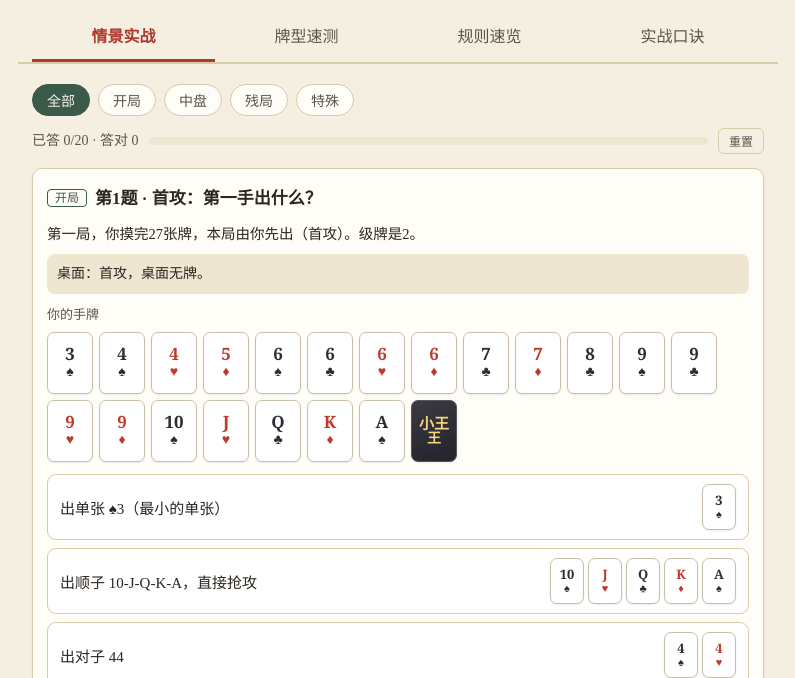
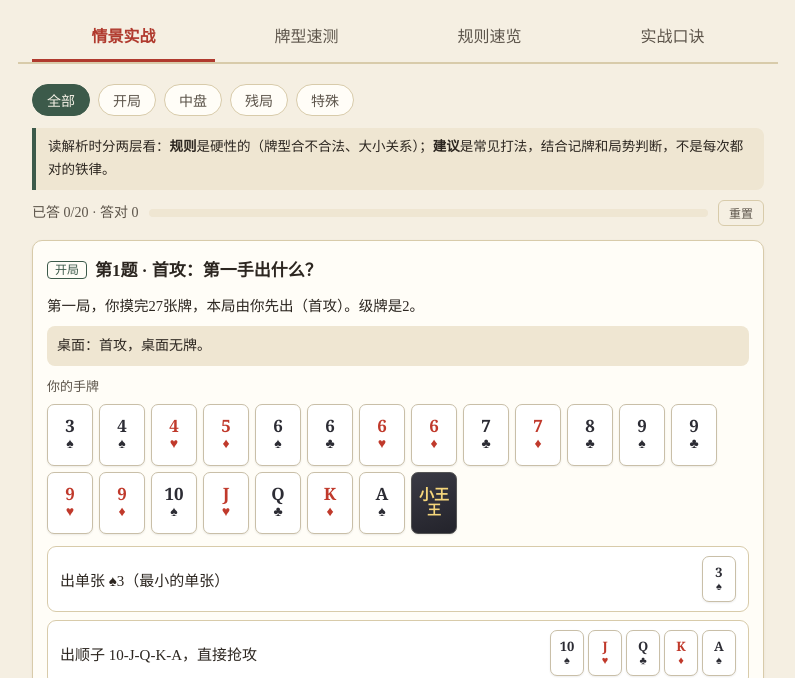
Before and after one commit to RunyaoZhang/guandan-school, a plain HTML site: page index.html in a window 1280 px wide. Shown: the part 122-800 px from the top of the page, without its empty margins (242-1037 px from the left). Drawn offline with Linux system fonts and the light colour scheme.

Commit message:
修2个硬错误+规则/建议分层：速测第8题改四张炸弹并写清逢人配代作、情景题11改合法领出局面、口诀去绝对化、加解析图例

```diff
--- a/index.html
+++ b/index.html
@@ -42,6 +42,7 @@ nav.tabs button.on{color:var(--red); border-bottom-color:var(--red); font-weight
   padding:1px 7px; margin-right:8px; vertical-align:2px; font-weight:400;}
 .scn .bg{font-size:14.5px; color:var(--ink); margin:8px 0;}
 .scn .table-line{font-size:14px; background:var(--paper2); border-radius:8px; padding:8px 10px; margin:8px 0;}
+.legend{font-size:13.5px; color:var(--ink); background:var(--paper2); border-left:4px solid var(--green); border-radius:0 8px 8px 0; padding:8px 12px; margin:10px 0;}
 .scn .table-line b{color:var(--red);}
 .hand-label{font-size:13px; color:var(--ink-soft); margin:10px 0 6px;}
 .hand{display:flex; flex-wrap:wrap; gap:6px;}
@@ -108,6 +109,7 @@ nav.tabs button.on{color:var(--red); border-bottom-color:var(--red); font-weight
 </nav>
 <section class="panel on" id="p-scn">
   <div class="chips" id="catChips"></div>
+  <div class="legend">读解析时分两层看：<b>规则</b>是硬性的（牌型合不合法、大小关系）；<b>建议</b>是常见打法，结合记牌和局势判断，不是每次都对的铁律。</div>
   <div class="progress">
     <span id="progText">已答 0/20</span>
     <div class="bar"><i id="progBar"></i></div>
@@ -197,7 +199,7 @@ var SCENARIOS = [
   {label:"先出单张 ♣3", play:["♣3"]},
   {label:"先出大王抢牌权", play:["大王"]}],
  answer:1,
- why:"出牌铁律「有打有收」：打出去的牌型，手里必须有更大的牌能收回来，否则等于白送牌权。5-9 这个顺子你收不回来，先出了就是帮别人送出牌权。正确打法是先出小单张探路，把顺子留着——等对手出了小顺子，你再压上去，这叫「等对方自投罗网」。",
+ why:"出牌原则「有打有收」：打出去的牌型，手里最好有更大的牌能收回来，否则等于白送牌权。5-9 这个顺子你收不回来，先出了就是帮别人送出牌权。正确打法是先出小单张探路，把顺子留着——等对手出了小顺子，你再压上去，这叫「等对方自投罗网」。",
  tip:"有打有收"},
 {id:5, cat:"中盘", title:"队友的对J，压不压？",
  bg:"你的对家（队友）出了一对J，上家对手没要，下家对手也没要，轮到你。你手里有对Q、对K。",
@@ -209,7 +211,7 @@ var SCENARIOS = [
   {label:"出对K压上去", play:["♣K","♦K"]},
   {label:"过，让队友继续出", play:[]}],
  answer:2,
- why:"队友出的牌，只要对手不要，你就坚决不压——这是掼蛋配合的第一条铁律。压队友的牌等于帮对手省大牌、断队友的节奏。你的对Q、对K要留着去压对手的对子，这才叫配合。记住：顺牌不挡对家路。",
+ why:"队友出的牌，只要对手不要，你一般就不压——这是掼蛋配合的一条重要原则。压队友的牌等于帮对手省大牌、断队友的节奏。你的对Q、对K要留着去压对手的对子，这才叫配合。记住：顺牌不挡对家路。",
  tip:"不压队友的牌"},
 {id:6, cat:"中盘", title:"对手连出三手顺子，炸不炸？",
  bg:"对手A已经连续出了三手顺子（5-9、6-10、7-J），你和队友都要不起。A 已经报牌剩 8 张，眼看就要跑完了。你手里有四个9的炸弹。",
@@ -265,18 +267,17 @@ var SCENARIOS = [
   {label:"先炸掉，再出对33", play:["♠8","♥8","♣8","♦8"]},
   {label:"出单张 ♥4", play:["♥4"]}],
  answer:1,
- why:"口诀「对手剩五张必炸」：5 张牌极可能是小炸弹或同花顺一波流，先炸为敬最保险。炸完之后出对子——5 张防单不防对，出对子让他难受。记住顺序：先炸，再出对。",
- tip:"剩5张必炸加出对"},
+ why:"常见打法「对手剩五张先考虑炸」：5 张牌很可能是小炸弹或同花顺一波流，先炸通常最保险（不是每次都对，要结合记牌判断）。炸完之后出对子——5 张防单不防对，出对子让他难受。记住顺序：先炸，再出对。",
+ tip:"剩5张考虑炸加出对"},
 {id:11, cat:"残局", title:"对手剩4张：这枪打不得",
- bg:"对手B报牌剩 4 张，刚才出了一对Q。轮到你，你手里有四个8的炸弹。",
- table:"对手B出 <b>对Q</b>，报剩4张。",
- tablePlay:["♠Q","♥Q"],
+ bg:"对手B报牌剩 4 张。上一圈没人接牌，现在轮到你领出，你手里有四个8的炸弹。",
+ table:"对手B报剩4张，轮到你领出。",
  hand:["♠8","♥8","♣8","♦8","♣3","♦3","♥4"],
  options:[
-  {label:"用炸弹炸掉对Q", play:["♠8","♥8","♣8","♦8"]},
-  {label:"出单张 ♥4（不出对子）", play:["♥4"]}],
+  {label:"先炸一手，再出对33", play:["♠8","♥8","♣8","♦8"]},
+  {label:"出单张 ♥4", play:["♥4"]}],
  answer:1,
- why:"「残局易出事，枪要慎打四」：对手剩 4 张，很可能就是四张炸弹在等你上钩，你一炸正中下怀。而且 4 张要防的是「3加1」（三带一），所以出单张、不出对子——别给他留对子溜走的机会。",
+ why:"<b>规则上</b>：领出时两手都合法。<b>建议上</b>：对手剩 4 张，很可能就是小炸弹在等你先炸，你一炸正中下怀；而且 4 张重点防「3加1」，打单张让他难受。但这只是常见打法不是铁律——如果你记牌确定他没炸，炸了拿牌权也没错。",
  tip:"剩4张慎炸加打单"},
 {id:12, cat:"残局", title:"对手剩6张：打三张施压",
  bg:"对手A报牌剩 6 张。轮到你出牌，你手里有三带二。",
@@ -373,7 +374,7 @@ var SCENARIOS = [
   {label:"不用管，继续打", play:[]},
   {label:"直接判他这局输", play:[]}],
  answer:0,
- why:"规则要求「剩6张主动报牌，剩10张有问必报」。报牌是所有残局判断的基础——不报牌，对手的剩余牌型就无从推算，你的「剩5张必炸」「剩4张慎炸」都无从谈起。提醒他是维护规则，不是找茬。",
+ why:"规则要求「剩6张主动报牌，剩10张有问必报」。报牌是所有残局判断的基础——不报牌，对手的剩余牌型就无从推算，你的「剩5张考虑炸」「剩4张慎炸」都无从谈起。提醒他是维护规则，不是找茬。",
  tip:"6张主动报牌"}
 ];
 </script>
@@ -402,8 +403,8 @@ var QUIZ = [
  options:["普通顺子","同花顺"], answer:0,
  why:"花色不全一样，就只是普通顺子，不是炸弹。想当炸弹用，五张必须同花。"},
 {q:"级牌是2，<span class='quiz-q'>♥2 配上 7-7-7</span>，组成了什么？", cards:["♥2※","♠7","♥7","♣7"],
- options:["五张炸弹","三带二"], answer:0,
- why:"红桃2是逢人配（万能牌），配上三个7就是「五张7的炸弹」。记住：配炸弹永远比配三带二划算。"}
+ options:["四张7的炸弹","什么都组不成"], answer:0,
+ why:"红桃2是逢人配（万能牌），这里它<b>代作第 4 张 7</b>，和三张 7 组成「四张7的炸弹」。数清楚：一张配牌加三张 7 是四张，不是五张。配成炸弹通常比拆散用更划算。"}
 ];
 var RULES_HTML = ""
 +"<div class='rule-sec'><h3>基本规则</h3><ul>"
@@ -461,7 +462,7 @@ var KOUJUE_HTML = ""
 +"<li>该拆就拆：小牌卡手时，<b>拆小炸解套</b>比供着强。</li>"
 +"</ol></div>"
 +"<div class='koujue'><h4>残局篇（对手剩N张，你出牌）</h4><ol>"
-+"<li><b>4张→打单</b>（防3+1）；<b>5张→必炸+出对</b>；<b>6张→打三张</b>。</li>"
++"<li><b>4张→打单</b>（防3+1）；<b>5张→考虑炸+出对</b>；<b>6张→打三张</b>。</li>"
 +"<li><b>7/8张→打顺</b>；<b>9张→打单</b>；<b>10张→打对</b>。</li>"
 +"<li>自己剩3张：<b>出两张、留一张</b>（先出对子，留单张等队友送）。</li>"
 +"<li>对手剩1张：用<b>最大单张顶死</b>，绝不能放。</li>"
```
